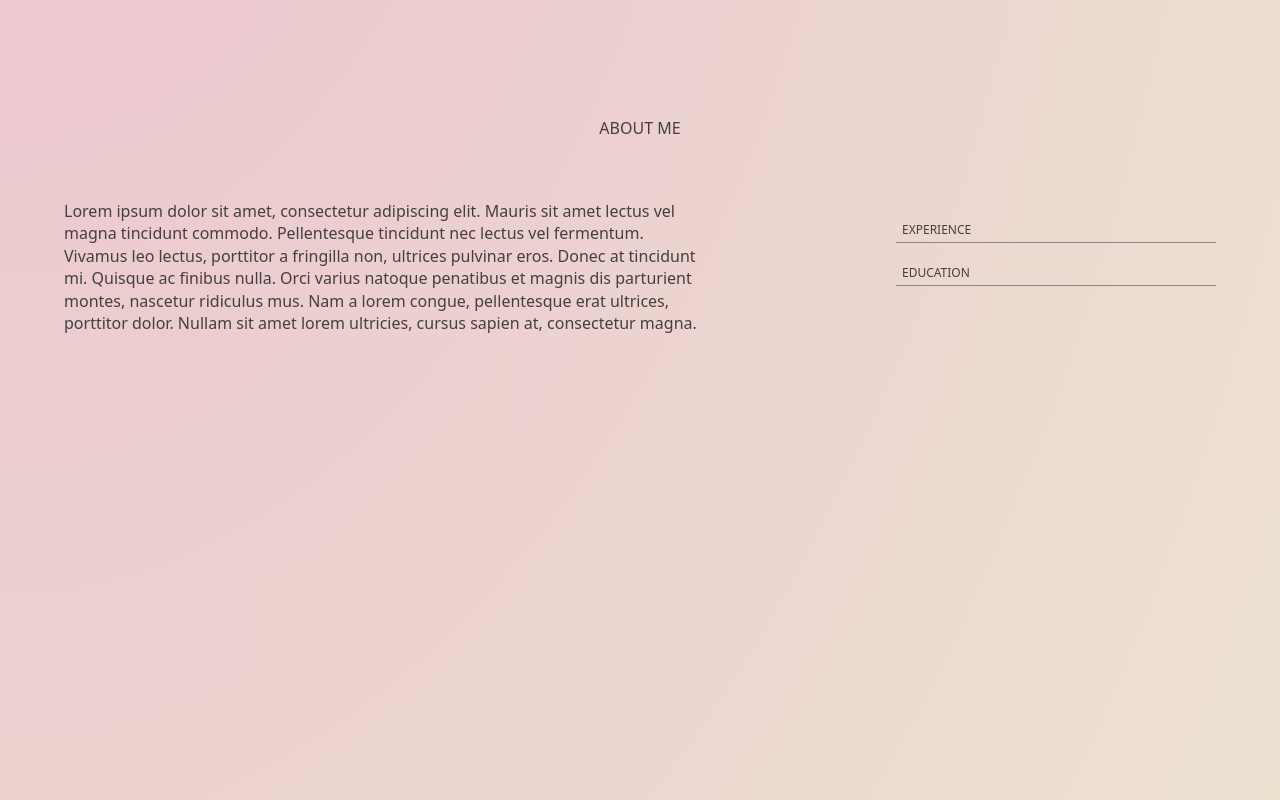
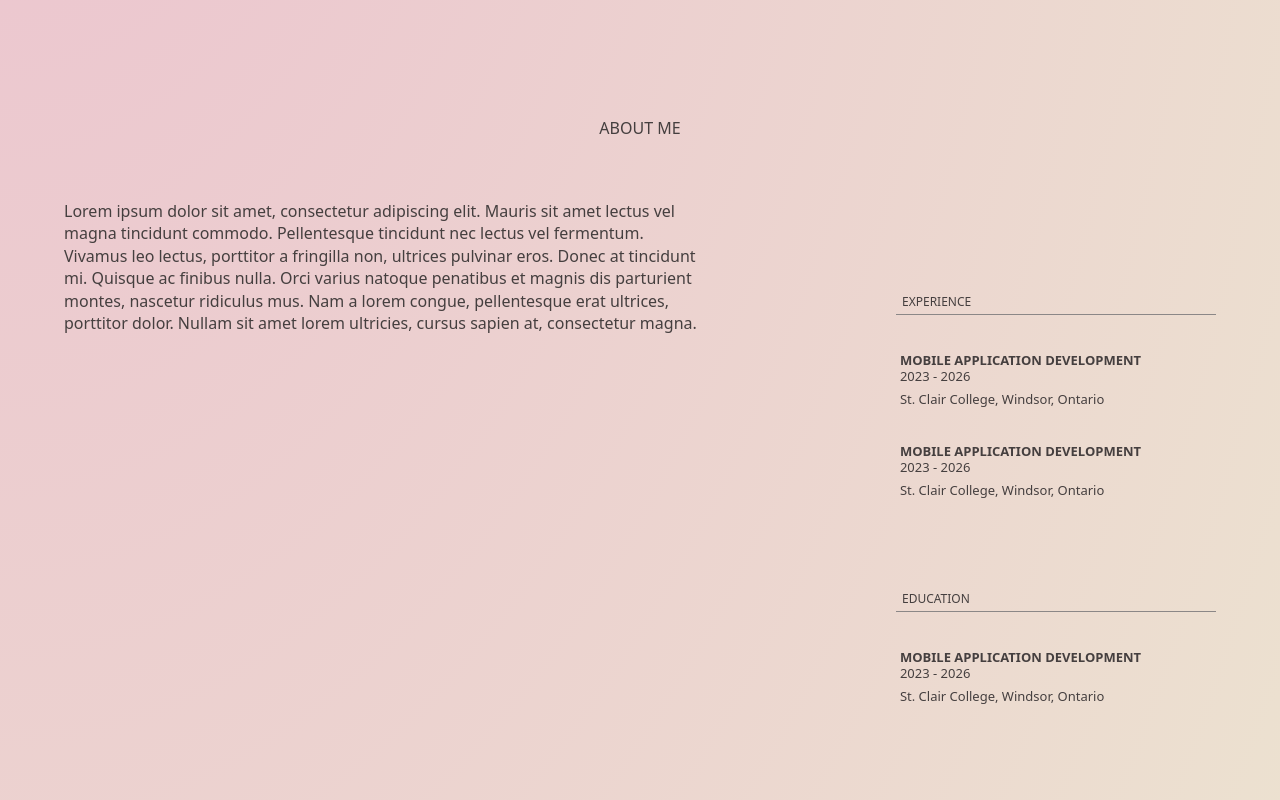
Before and after one commit to wania-sharif/wania-portfolio, a React (Vite) app: page / in a window 1280 px wide. Shown: the part 660-1460 px from the top of the page. Built offline with nearby package versions, Linux system fonts and the light colour scheme.

Commit message:
create and style career item component

```diff
--- a/src/components/About/About.css
+++ b/src/components/About/About.css
@@ -1,5 +1,5 @@
 .about {
-    min-height: 90vh;
+    min-height: 110vh;
 }
 
 /* page content container  */
@@ -27,5 +27,22 @@
 .about .career h3 {
     border-bottom: 1px solid #8b8787;
     padding: 0 .5em .5em;
-    margin: 2em 0;
+    margin-top: 8em;
 }
+
+/* career item  */
+.about .career-item {
+    font-size: 13px;
+    padding: 0 .3em;
+    margin: 3em 0;
+}
+/* career item title */
+.about .career-item > h4 {
+    font-size: 13px;
+    font-weight: 600;
+    margin-bottom: .2em;
+}
+/* career item description */
+.about .career-item > p:last-of-type {
+    margin-top: .8em;
+}
--- a/src/components/About/About.jsx
+++ b/src/components/About/About.jsx
@@ -17,7 +17,23 @@ const About = () => {
 
                 <div className='career'>
                     <h3>EXPERIENCE</h3>
+                    <Item
+                        title="MOBILE APPLICATION DEVELOPMENT"
+                        date="2023 - 2026"
+                        description="St. Clair College, Windsor, Ontario"
+                    />
+                    <Item
+                        title="MOBILE APPLICATION DEVELOPMENT"
+                        date="2023 - 2026"
+                        description="St. Clair College, Windsor, Ontario"
+                    />
+
                     <h3>EDUCATION</h3>
+                    <Item
+                        title="MOBILE APPLICATION DEVELOPMENT"
+                        date="2023 - 2026"
+                        description="St. Clair College, Windsor, Ontario"
+                    />
 
                 </div>
             </div>
@@ -25,4 +41,15 @@ const About = () => {
     );
 }
 
+// Item component to display individual items in the career section
+const Item = ({ title, date, description }) => {
+    return (
+        <div className='career-item'>
+            <h4>{title}</h4>
+            <p>{date}</p>
+            <p>{description}</p>
+        </div>
+    );
+}
+
 export default About;
```
